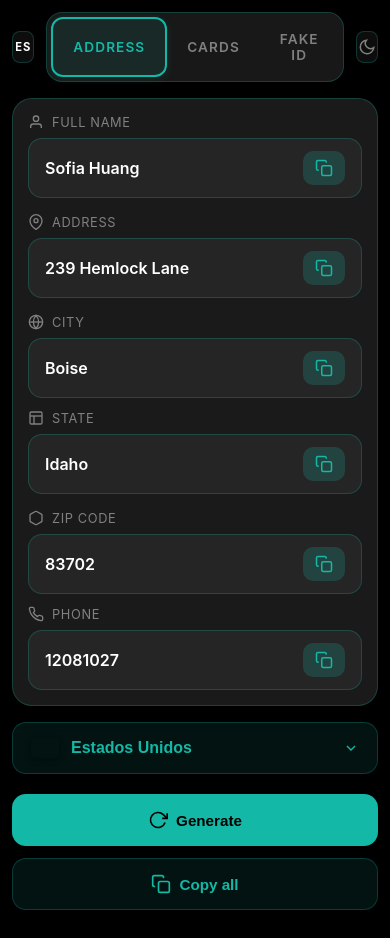
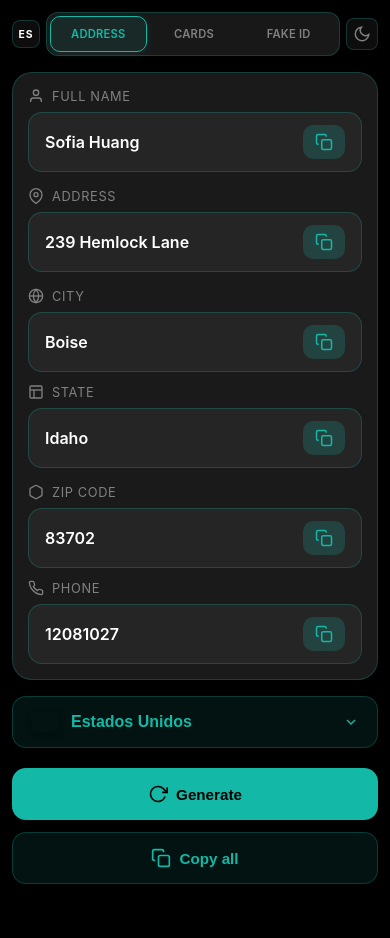
Before and after one commit to artproducer/gendir, a plain HTML site: page index.html in a window 390 px wide. After the commit the page ends 912 px from the top, so only its background shows below. Drawn offline with Linux system fonts and the light colour scheme; some icons are missing.

Commit message:
feat: Add mobile responsive styles for tabs, language toggle, and theme toggle.

```diff
--- a/styles.css
+++ b/styles.css
@@ -922,6 +922,40 @@ select.text-input {
     display: block;
 }
 
+/* Mobile responsive tabs */
+@media (max-width: 480px) {
+    .tabs-header {
+        gap: 6px;
+    }
+
+    .tabs-container {
+        padding: 3px;
+        border-radius: 12px;
+    }
+
+    .tab-btn {
+        padding: 10px 8px;
+        font-size: 0.7rem;
+        letter-spacing: 0.02em;
+        border-radius: 10px;
+    }
+
+    .tab-btn.active {
+        border-width: 1.5px;
+    }
+
+    .lang-toggle {
+        width: 28px;
+        height: 28px;
+        font-size: 0.65rem;
+    }
+
+    .theme-toggle-icon {
+        width: 28px;
+        height: 28px;
+    }
+}
+
 /* History Styles */
 .history-card {
     animation: slideUp 0.4s ease-out;
```
